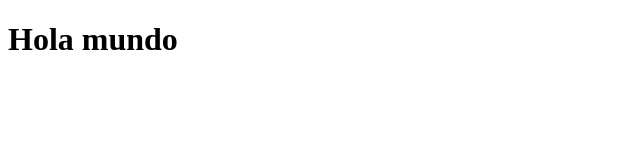
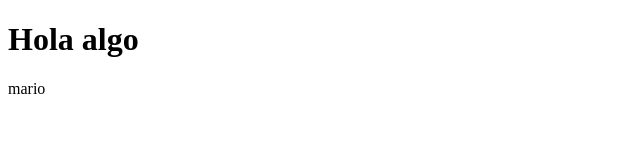
Before and after one commit to mpozzoknx/workshop-git, a plain HTML site: page home.html in a window 1280 px wide. Shown: the whole page, without its empty margins (0-640 px from the left). Drawn offline with Linux system fonts and the light colour scheme.

Commit message:
Squashed commit of the following:
commit e24d61ec1d1c7938b4f9fc9f3ce61796be6858b2
Author: Mario G. Pozzo <mpozzo@kinex.com>
Date:   Fri Dec 14 15:39:48 2018 -0300

    Agrega mario

commit 2041b4a68f33db118a4a300f192ba042898e4867
Author: Mario G. Pozzo <mpozzo@kinex.com>
Date:   Fri Dec 14 15:38:09 2018 -0300

    arreglo home

```diff
--- a/home.html
+++ b/home.html
@@ -1,4 +1,5 @@
 <!doctype html>
 <body>
-  <h1>Hola mundo</h1>
+  <h1>Hola algo</h1>
+  <p>mario</p>
 </body>
```
